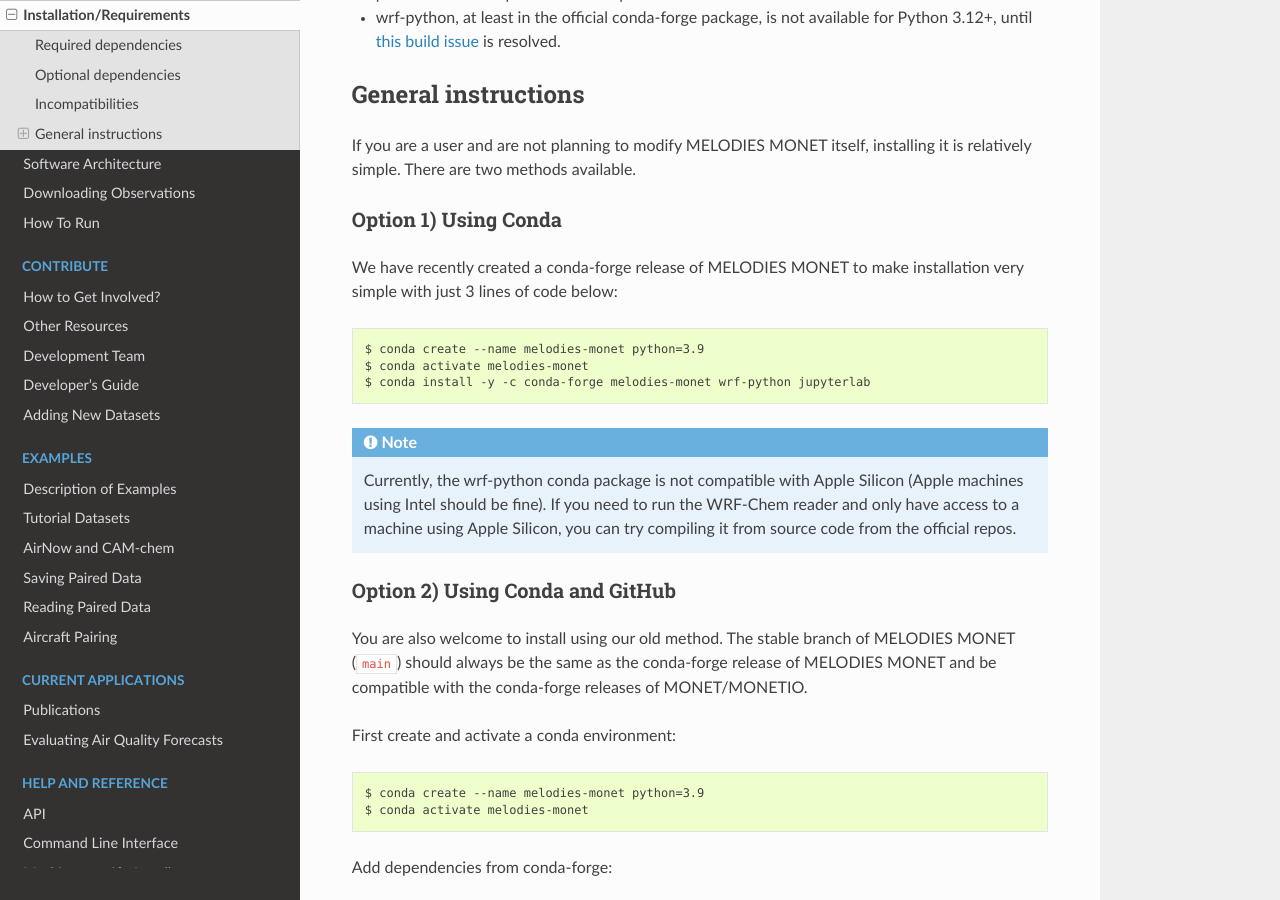
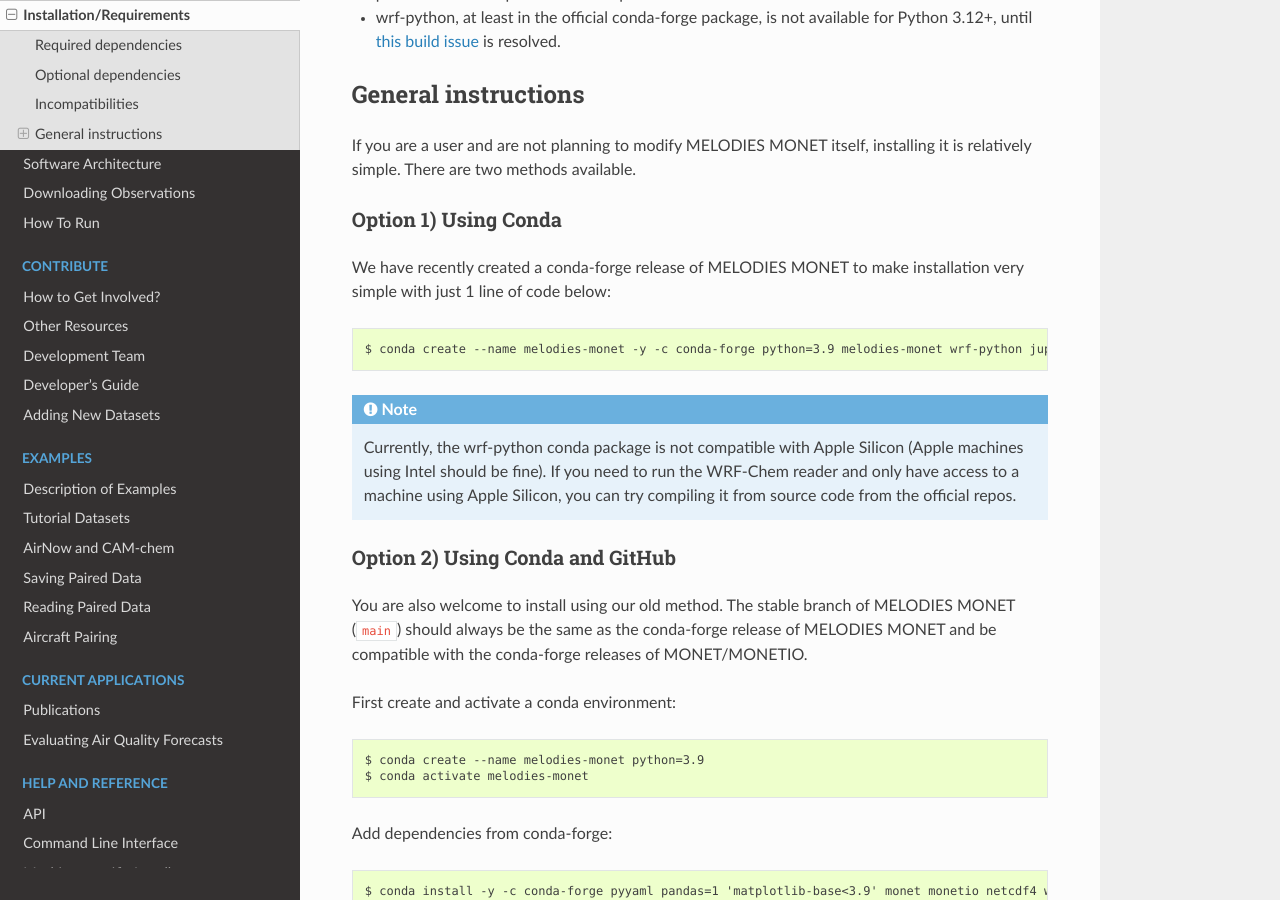
Before and after one commit to NOAA-CSL/MELODIES-MONET, a Sphinx documentation site: the page built from docs/getting_started/installation.rst, in a window 1280 px wide and 900 px high, scrolled down 666 px. Built offline with Sphinx 7.4.7 and the Read the Docs theme 2.0.0, drawn with Linux system fonts in a browser that asks for light colours; pages that are not in the unit, such as notebooks, are missing from menus.

Commit message:
Update docs/getting_started/installation.rst
Co-authored-by: Zachary Moon <zmoon92@gmail.com>

```diff
--- a/docs/getting_started/installation.rst
+++ b/docs/getting_started/installation.rst
@@ -35,11 +35,9 @@
 Option 1) Using Conda
 ^^^^^^^^^^^^^^^^^^^^^
 We have recently created a conda-forge release of MELODIES MONET to make installation very simple
-with just 3 lines of code below::
+with just 1 line of code below::
 
-    $ conda create --name melodies-monet python=3.9
-    $ conda activate melodies-monet
-    $ conda install -y -c conda-forge melodies-monet wrf-python jupyterlab
+    $ conda create --name melodies-monet -y -c conda-forge python=3.9 melodies-monet wrf-python jupyterlab
 
 .. note::
    Currently, the wrf-python conda package is not compatible with Apple Silicon (Apple machines using Intel should be fine). If you need to run the WRF-Chem reader and only have access to a machine using Apple Silicon, you can try compiling it from source code from the official repos.
```
